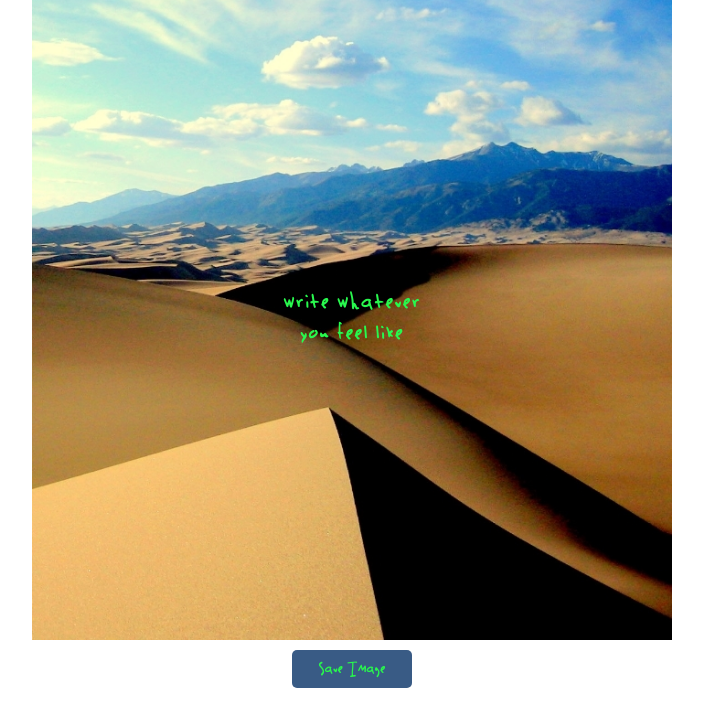
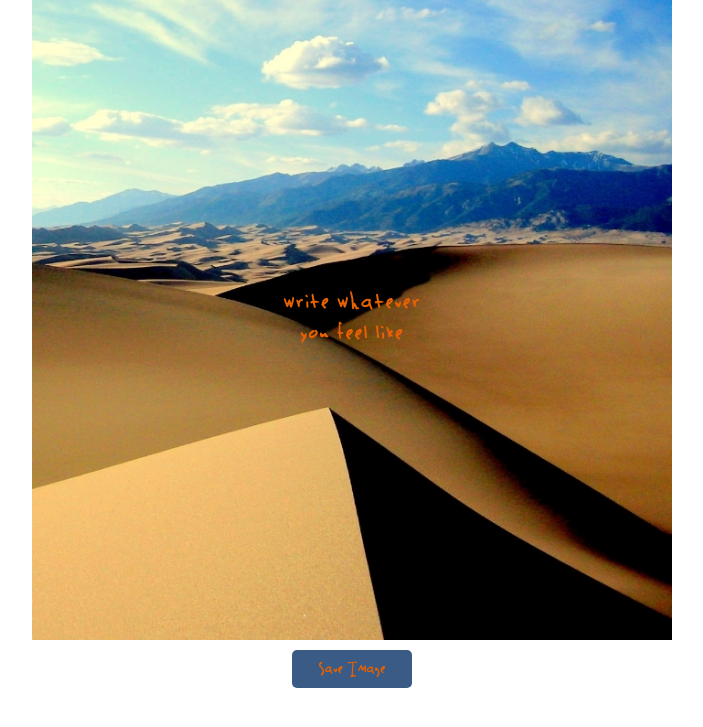
Before and after one commit to bnrp/old-website, a PHP site: page /yenerator.com/index.html in a window 1280 px wide. Shown: the part 44-771 px from the top of the page, without its empty margins (288-991 px from the left). Run offline with PHP 8.4, Linux system fonts and the light colour scheme.

Commit message:
Update style.css

```diff
--- a/yenerator.com/css/style.css
+++ b/yenerator.com/css/style.css
@@ -145,7 +145,7 @@ template { display: none; }
 
 #ye-gen p, #ye-gen textarea, #ye-gen textarea::placeholder, #ye-gen a { font-family: 'JakeHandwriting'; }
 
-#ye-gen p { margin: 0; color: #29F74E; }
+#ye-gen p { margin: 0; color: #E56105; }
 
 #ye-gen .container { position: relative; max-width: 640px; margin: 0 auto; overflow: hidden; }
 
@@ -163,7 +163,7 @@ template { display: none; }
 
 #ye-gen .container textarea { left: 50%; height: 100%; background: transparent; transform: translateX(-50%); }
 
-#ye-gen .container textarea::placeholder { color: #29F74E; font-size: 24px; }
+#ye-gen .container textarea::placeholder { color: #E56105; font-size: 24px; }
 
 @media all and (max-width: 980px) { #ye-gen .container textarea::placeholder { font-size: 19px; } }
 
```
